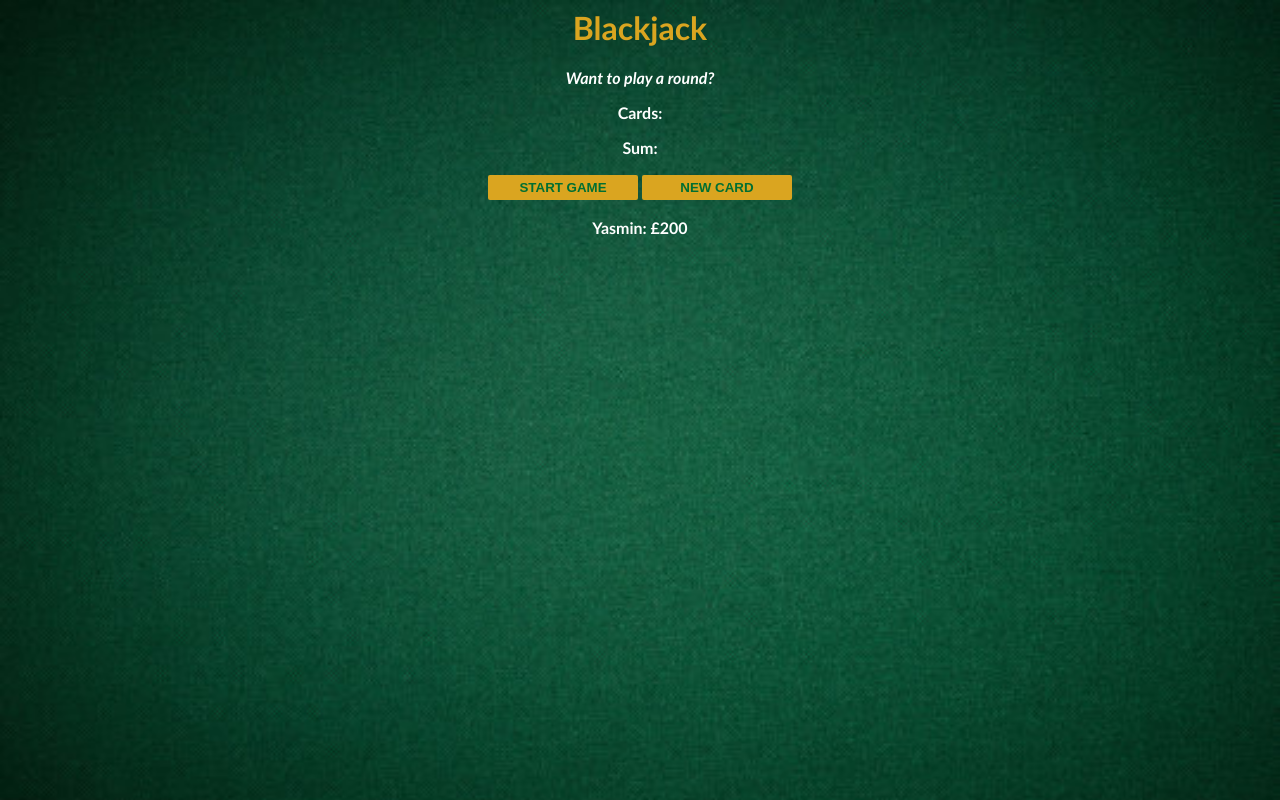
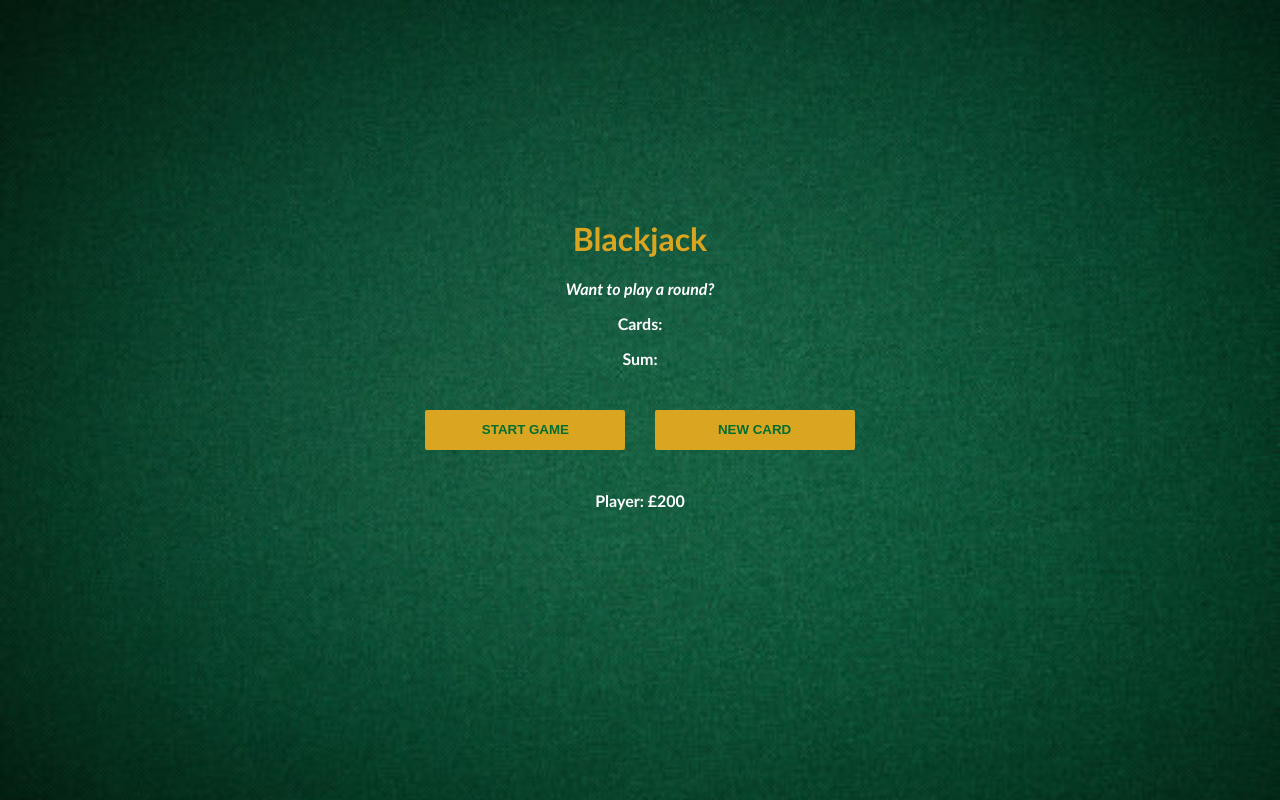
Before and after one commit to yasbrown/javascript-blackjack, a plain HTML site: page index.html in a window 1280 px wide. Drawn offline with Linux system fonts and the light colour scheme.

Commit message:
basic css styling for game

```diff
--- a/index.css
+++ b/index.css
@@ -17,13 +17,19 @@ h1 {
 
 button {
   color: #016f32;
-  width: 150px;
+  width: 200px;
   background: goldenrod;
-  padding-top: 5px;
-  padding-bottom: 5px;
+  padding: 1% 2%;
   font-weight: bold;
   border: none;
   border-radius: 2px;
-  margin-bottom: 2px;
-  margin-top: 2px;
+  margin: 2% 1%;
 }
+
+button:hover {
+  background-color: rgb(183, 138, 22);
+}
+
+.game-container {
+  padding-top: 15%;
+}
--- a/index.html
+++ b/index.html
@@ -3,6 +3,7 @@
         <link rel="stylesheet" href="index.css">
     </head>
     <body>
+      <div class="game-container">
         <h1>Blackjack</h1>
         <p id="message-el">Want to play a round?</p>
         <p id="cards-el">Cards:</p>
@@ -10,6 +11,7 @@
         <button onclick="startGame()">START GAME</button>
         <button onclick="newCard()">NEW CARD</button>
         <p id="player-el"></p>
-        <script src="index.js"></script>
+      </div>
+      <script src="index.js"></script>
     </body>
 </html>
--- a/index.js
+++ b/index.js
@@ -1,5 +1,5 @@
 let player = {
-  name: "Yasmin",
+  name: "Player",
   chips: 200
 }
 
@@ -18,11 +18,11 @@ playerEl.textContent = player.name + ": £" + player.chips
 function getRandomCard() {
   let randomNumber = Math.floor( Math.random()*13 ) + 1
   if (randomNumber > 10) {
-      return 10
+    return 10
   } else if (randomNumber === 1) {
-      return 11
+    return 11
   } else {
-      return randomNumber
+    return randomNumber
   }
 }
 
```
